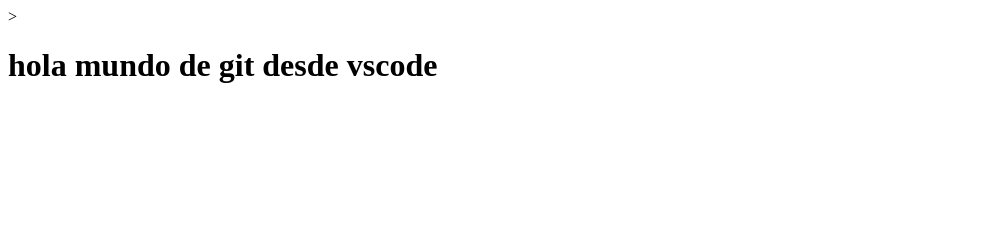
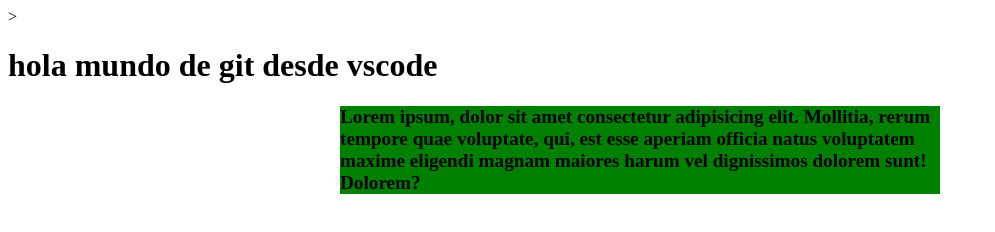
Before and after one commit to alz231/fj2020-desarrollo-web-1-practicas-git, a plain HTML site: page index.html in a window 1280 px wide. Shown: the whole page, without its empty margins (0-995 px from the left). Drawn offline with Linux system fonts and the light colour scheme.

Commit message:
agregamos lorem

```diff
--- a/index.html
+++ b/index.html
@@ -9,6 +9,9 @@
 </head>
 <body>
     <h1>hola mundo de git desde vscode</h1>
+    <main id="principal">
+        <p class="negrita">Lorem ipsum, dolor sit amet consectetur adipisicing elit. Mollitia, rerum tempore quae voluptate, qui, est esse aperiam officia natus voluptatem maxime eligendi magnam maiores harum vel dignissimos dolorem sunt! Dolorem?</p>
+    </main>
     <script src="js/app.js"></script>
 </body>
 </html>
```
